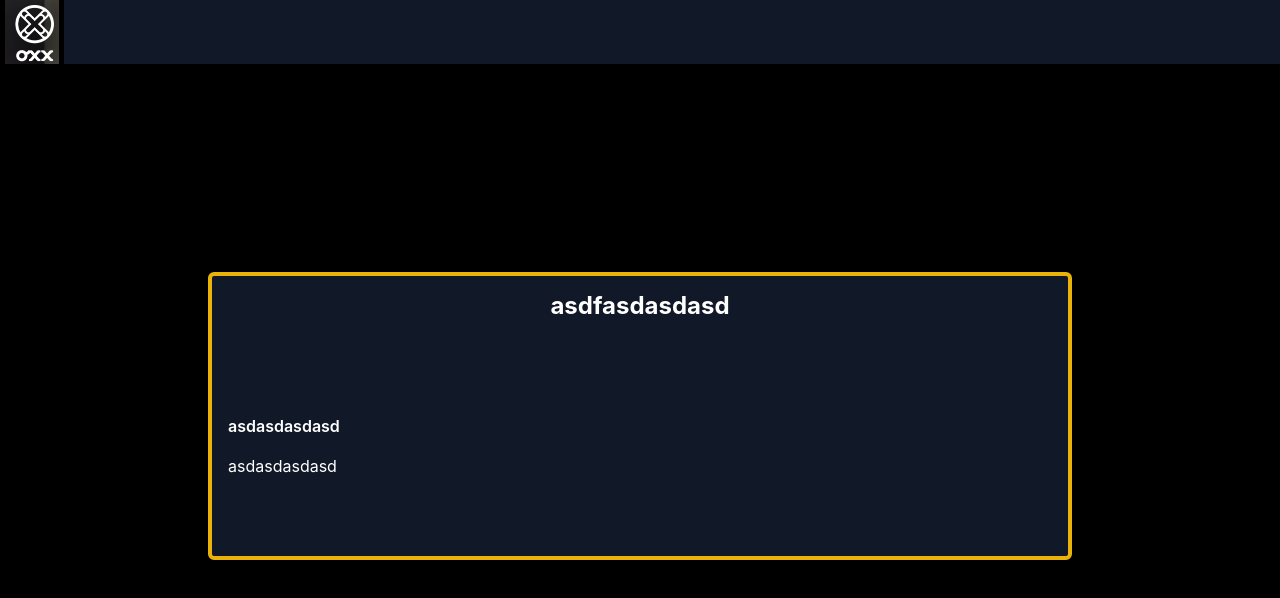
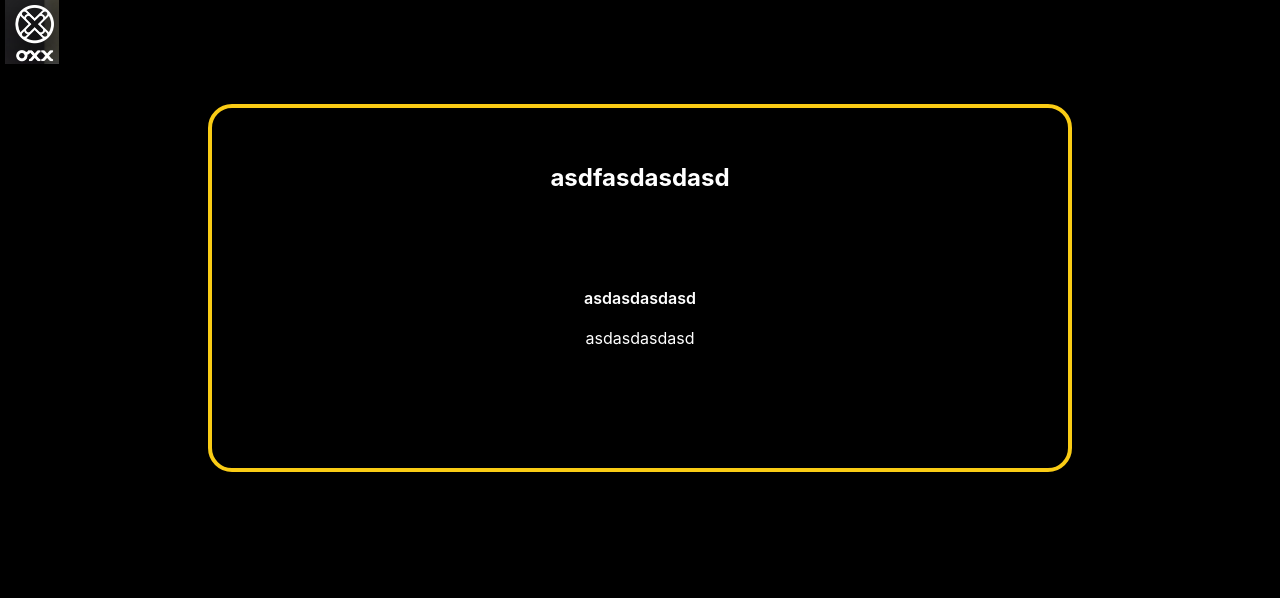
Before and after one commit to HAAJBachelor/gamification-frontend, a React (Create React App) app in the folder gamefication-frontend/: page / in a window 1280 px wide. Shown: the top 598 px of the page. Built offline with nearby package versions, Linux system fonts and the light colour scheme.

Commit message:
rCard change - oundered border, centered text, adjusted padding and margin

```diff
--- a/gamefication-frontend/src/components/Header.tsx
+++ b/gamefication-frontend/src/components/Header.tsx
@@ -4,7 +4,7 @@ import {Logo} from "./Logo";
 export default function Header() {
     return (
         <>
-            <nav className="relative flex flex-wrap items-center bg-gray-900 ">
+            <nav className="relative flex flex-wrap items-center bg-black ">
                 <Logo/>
                 <div className="container px-4 mx-auto flex flex-wrap items-center justify-between">
                     <div className="w-full relative flex justify-between lg:w-auto lg:static lg:block lg:justify-start">
--- a/gamefication-frontend/src/components/UI/NewCard.tsx
+++ b/gamefication-frontend/src/components/UI/NewCard.tsx
@@ -3,8 +3,8 @@ import React from 'react';
 const NewCard = (props: any) => {
     const classes = 'card ' + props.className;
     return (
-        <div className='p-52 overflow-visible '>
-            <div className={classes + 'mx-auto bg-gray-900 rounded-md border-4 border-yellow-500 relative'}>{props.children}
+        <div className='mx-52 my-10 overflow-visible text-center'>
+            <div className={classes + 'mx-auto bg-black rounded-3xl border-4 border-yellow-400 relative py-10'}>{props.children}
             </div>
 
         </div>
--- a/gamefication-frontend/src/index.css
+++ b/gamefication-frontend/src/index.css
@@ -5,6 +5,7 @@ body {
     sans-serif;
   -webkit-font-smoothing: antialiased;
   -moz-osx-font-smoothing: grayscale;
+  background-color: black;
 }
 
 code {
```
